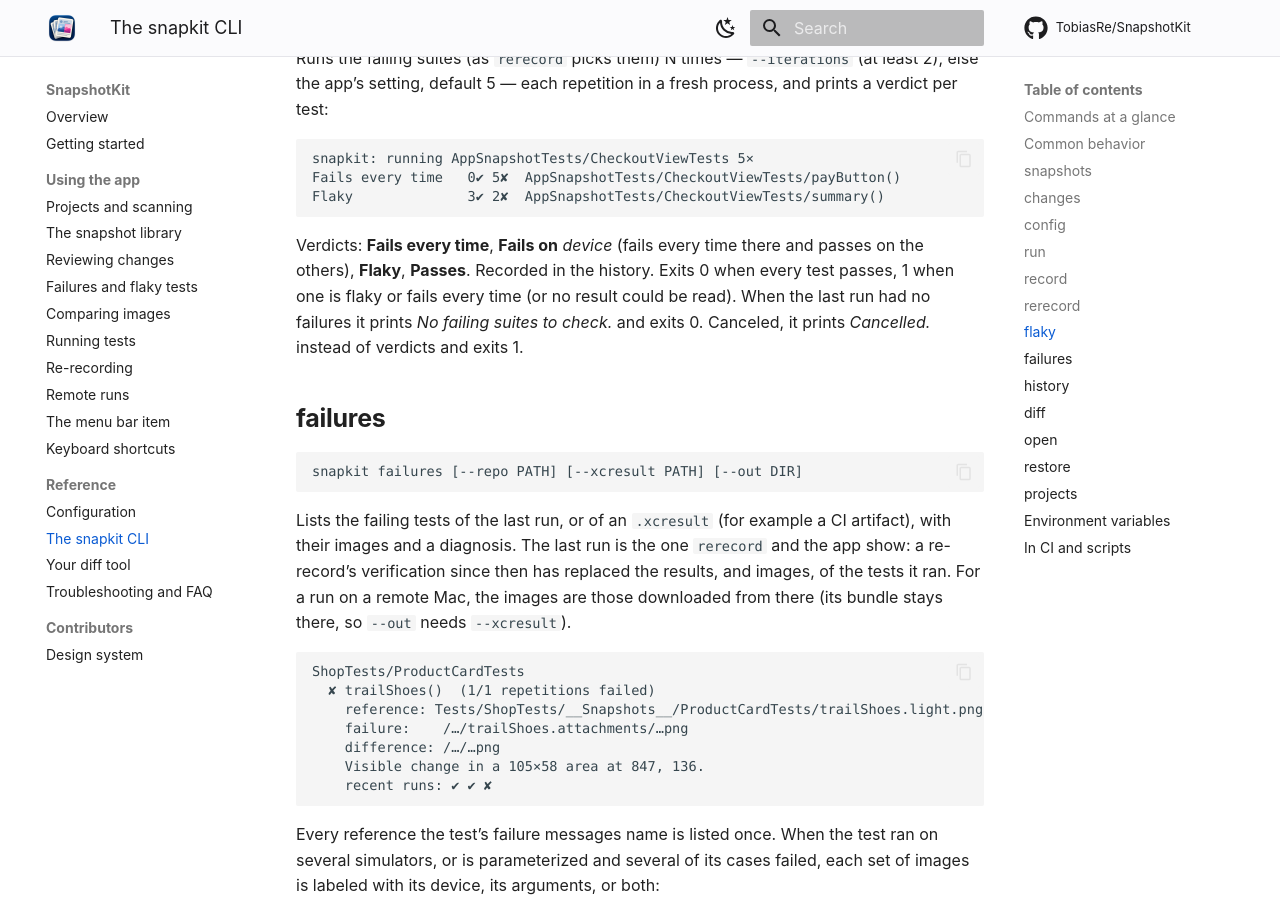
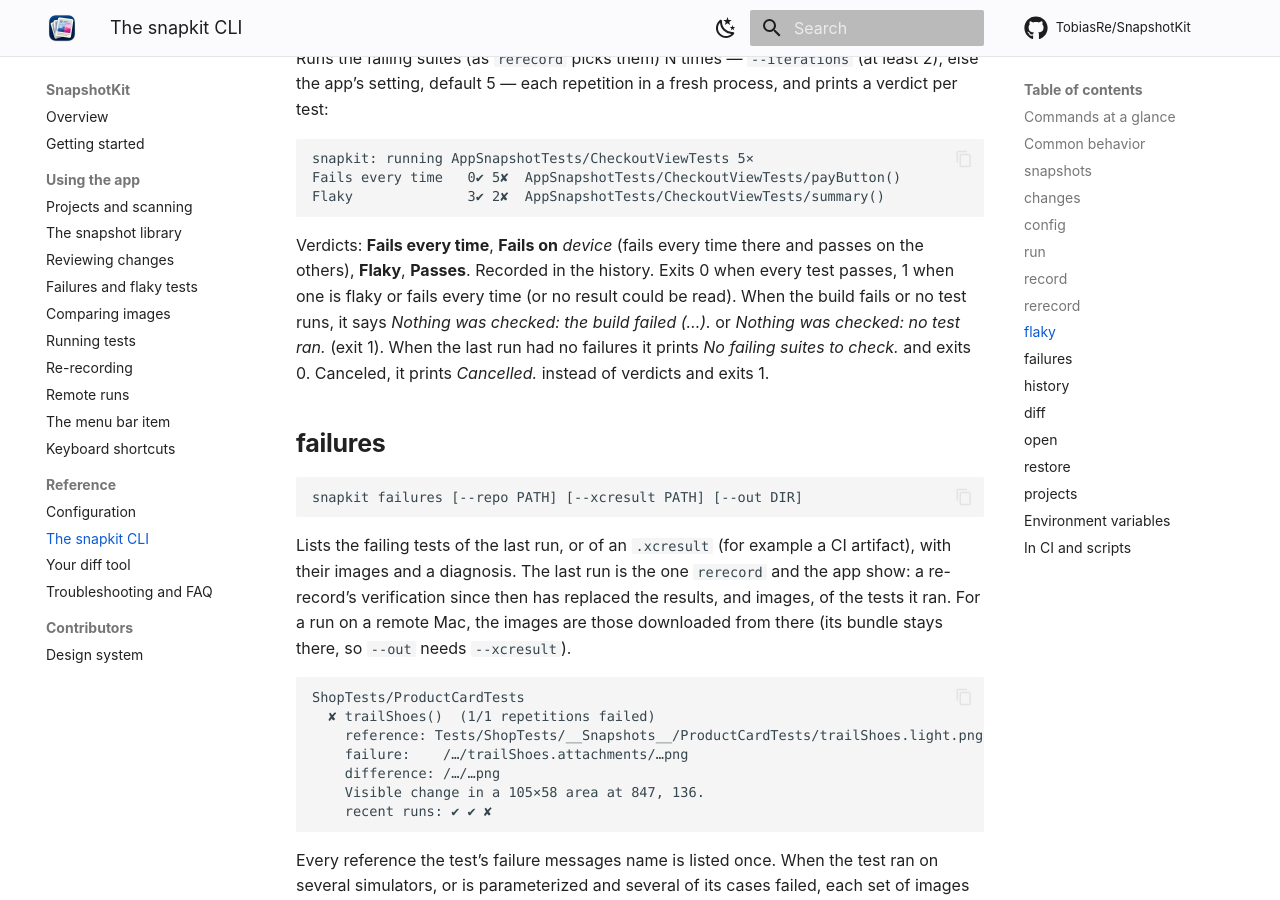
Before and after one commit to TobiasRe/SnapshotKit, an MkDocs documentation site: the page built from docs/cli.md, in a window 1280 px wide and 900 px high, scrolled down 7600 px. Built offline with MkDocs 1.6.1 and Material for MkDocs 9.7.7, drawn with Linux system fonts in a browser that asks for light colours; comment, search, counter and statistics services are not loaded.

Commit message:
Document what snapkit flaky says when nothing was checked
The exit status was documented, the message wasn't.

```diff
--- a/docs/cli.md
+++ b/docs/cli.md
@@ -276,8 +276,10 @@ Flaky              3✔ 2✘  AppSnapshotTests/CheckoutViewTests/summary()
 
 Verdicts: **Fails every time**, **Fails on** *device* (fails every time there and passes on the others),
 **Flaky**, **Passes**. Recorded in the history. Exits 0 when every test passes,
-1 when one is flaky or fails every time (or no result could be read). When the last run had no failures it
-prints *No failing suites to check.* and exits 0. Canceled, it prints *Cancelled.* instead of verdicts and exits 1.
+1 when one is flaky or fails every time (or no result could be read). When the build fails or no test runs, it
+says *Nothing was checked: the build failed (…).* or *Nothing was checked: no test ran.* (exit 1). When the last
+run had no failures it prints *No failing suites to check.* and exits 0. Canceled, it prints *Cancelled.*
+instead of verdicts and exits 1.
 
 ## failures
 
```
